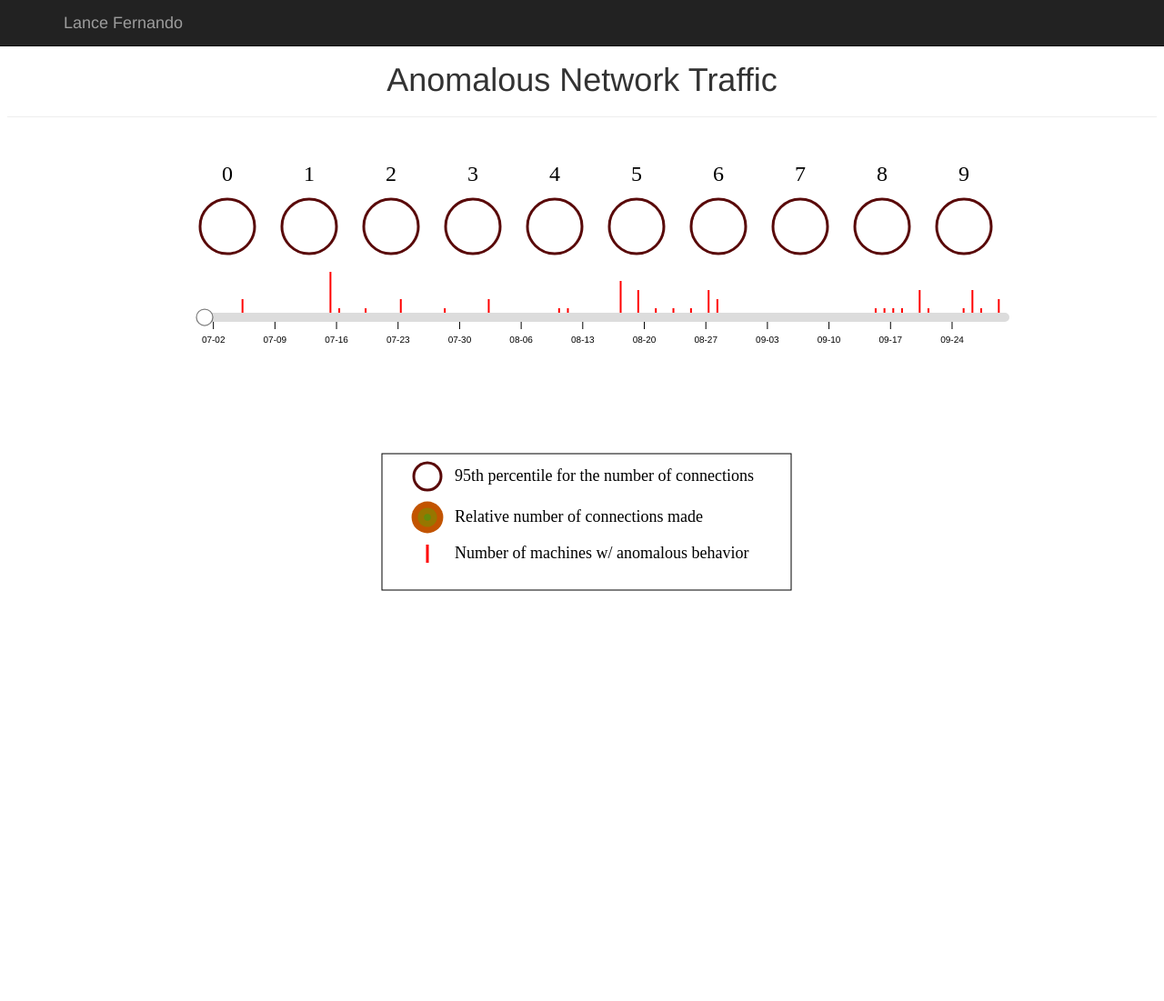
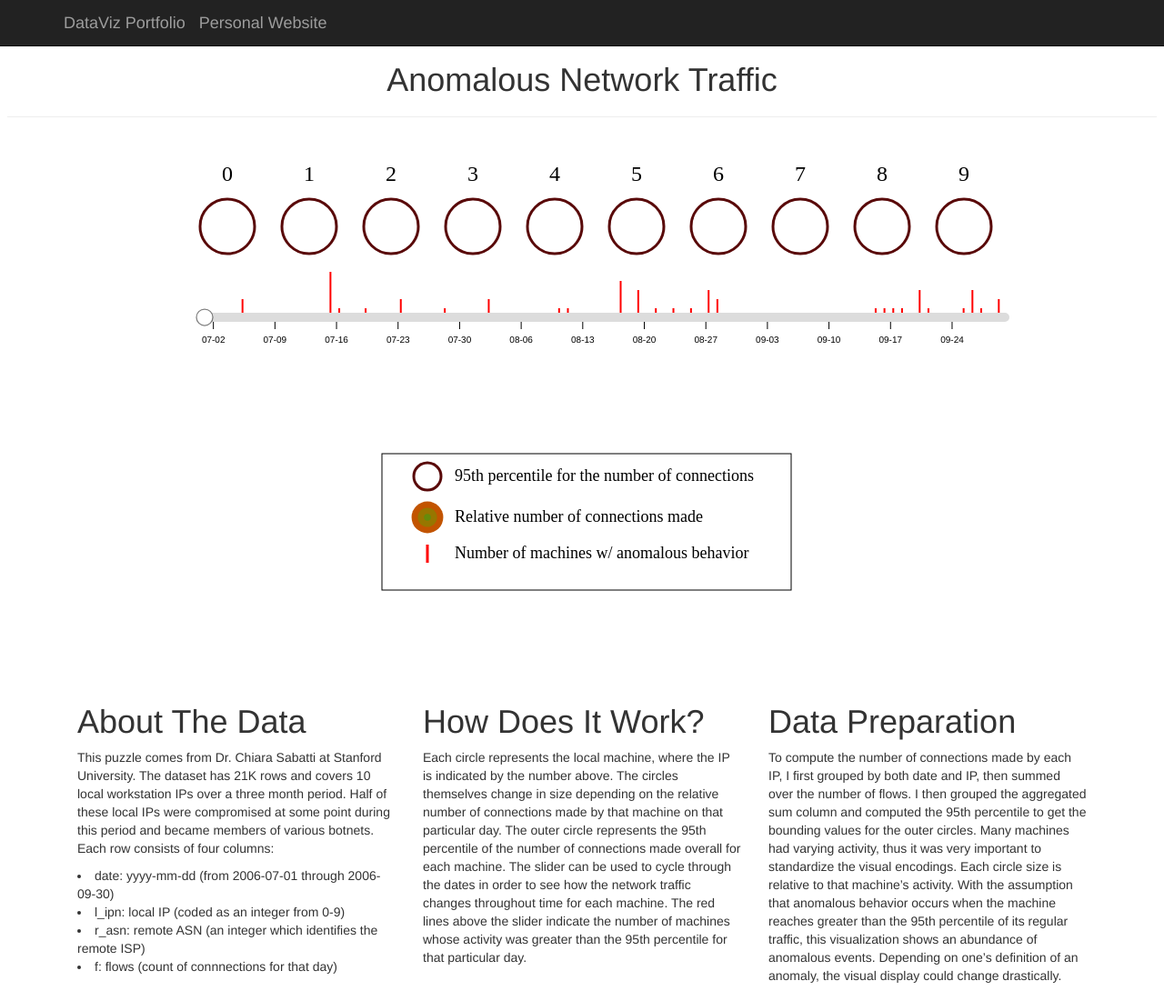
Before and after one commit to Ljfernando/VisualizingNetworkTraffic, a plain HTML site: page index.html in a window 1280 px wide. Shown: the whole page at 91% size. Before the commit the page ends 800 px from the top, so only its background shows below. Drawn offline with nearby package versions, Linux system fonts and the light colour scheme.

Commit message:
Updating site with data info

```diff
--- a/index.html
+++ b/index.html
@@ -17,12 +17,12 @@
                     <div class="navbar-header">
                         <button type="button" class="navbar-toggle" data-toggle="collapse" data-target="#bs-example-navbar-collapse-1">
                             <span class="sr-only">Toggle navigation</span>
-                            <span class="icon-bar"></span>
-                            <span class="icon-bar"></span>
-                            <span class="icon-bar"></span>
                         </button>
-                        <a class="navbar-brand" href="https://usf-cs360-2017.github.io/portfolio-Ljfernando/">
-                            Lance Fernando
+                        <a class="navbar-brand" href="https://ljfernando.github.io/DataVizPortfolio/">
+                            DataViz Portfolio
+                        </a>
+                        <a class="navbar-brand" href="https://ljfernando.github.io/">
+                            Personal Website
                         </a>
                     </div>
                 </div>
@@ -32,5 +32,34 @@
     <center>
         <div id="plot"></div>
     </center>
+
+    <div class="row">
+        <div class="container" style="text-align: left">
+            <div class="col-lg-4">
+                <h1>About The Data</h1>
+                <p>
+                This puzzle comes from Dr. Chiara Sabatti at Stanford University. The dataset has 21K rows and covers 10 local workstation IPs over a three month period. Half of these local IPs were compromised at some point during this period and became members of various botnets. Each row consists of four columns:
+                <li> date: yyyy-mm-dd (from 2006-07-01 through 2006-09-30)</li>
+                <li> l_ipn: local IP (coded as an integer from 0-9)</li>
+                <li> r_asn: remote ASN (an integer which identifies the remote ISP)</li>
+                <li> f: flows (count of connnections for that day)</li>
+                </p>
+            </div>
+            <div class="col-lg-4">
+                <h1>How Does It Work?</h1>
+                <p>
+                Each circle represents the local machine, where the IP is indicated by the number above. The circles themselves change in size depending on the relative number of connections made by that machine on that particular day. The outer circle represents the 95th percentile of the number of connections made overall for each machine. The slider can be used to cycle through the dates in order to see how the network traffic changes throughout time for each machine. The red lines above the slider indicate the number of machines whose activity was greater than the 95th percentile for that particular day.
+                </p>
+            </div>
+            <div class="col-lg-4">
+                <h1>Data Preparation</h1>
+                <p>
+                To compute the number of connections made by each IP, I first grouped by both date and IP, then summed over the number of flows. I then grouped the aggregated sum column and computed the 95th percentile to get the bounding values for the outer circles. Many machines had varying activity, thus it was very important to standardize the visual
+                encodings. Each circle size is relative to that machine’s activity. With the assumption that anomalous behavior occurs when the machine reaches greater than the 95th percentile of its regular traffic, this visualization shows an abundance of anomalous events. Depending on one’s definition of an anomaly, the visual display could change drastically.
+                </p>
+            </div>
+
+        </div>
+    </div>
 </body>
 <script src="script.js"></script>
```
